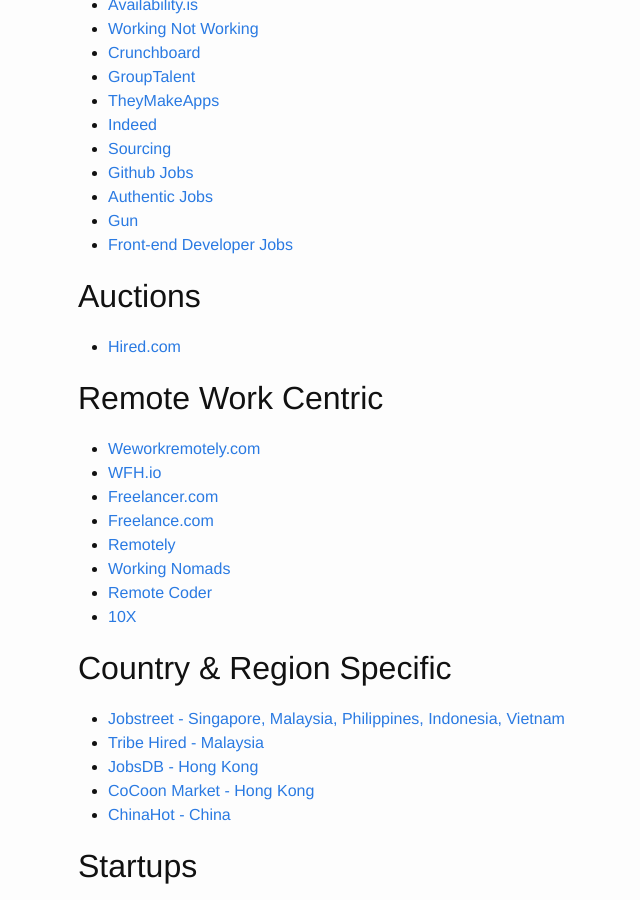
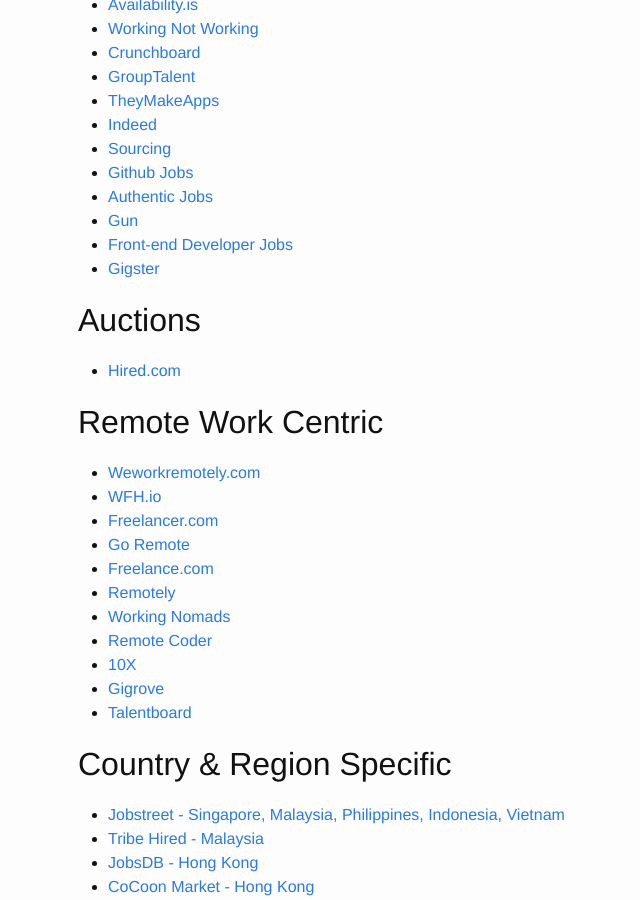
Before and after one commit to kevinbluer/bluer-notes-jekyll, a Jekyll site: the page built from jobs.md, in a window 1280 px wide and 900 px high, scrolled down 441 px. Shown: the whole window, without its empty margins (192-832 px from the left). Built offline with Jekyll 4.4.1, drawn with Linux system fonts in a browser that asks for light colours.

Commit message:
even moar

```diff
--- a/jobs.md
+++ b/jobs.md
@@ -26,6 +26,7 @@
 - [Authentic Jobs](https://authenticjobs.com/)
 - [Gun](https://gun.io/)
 - [Front-end Developer Jobs](http://frontenddeveloperjob.com/)
+- [Gigster](https://gigster.com/)
 
 ## Auctions
 
@@ -36,11 +37,14 @@
 - [Weworkremotely.com](https://weworkremotely.com/)
 - [WFH.io](https://www.wfh.io/jobs/)
 - [Freelancer.com](http://www.freelancer.com)
+- [Go Remote](https://goremote.io/)
 - [Freelance.com](http://www.freelance.com)
 - [Remotely](http://goremotely.co/)
 - [Working Nomads](http://www.workingnomads.co/jobs)
 - [Remote Coder](https://remotecoder.io/)
 - [10X](http://www.10xmanagement.com/)
+- [Gigrove](https://gigrove.com/)
+- [Talentboard](http://www.thetalentboard.org/)
 
 ## Country & Region Specific
 
```
